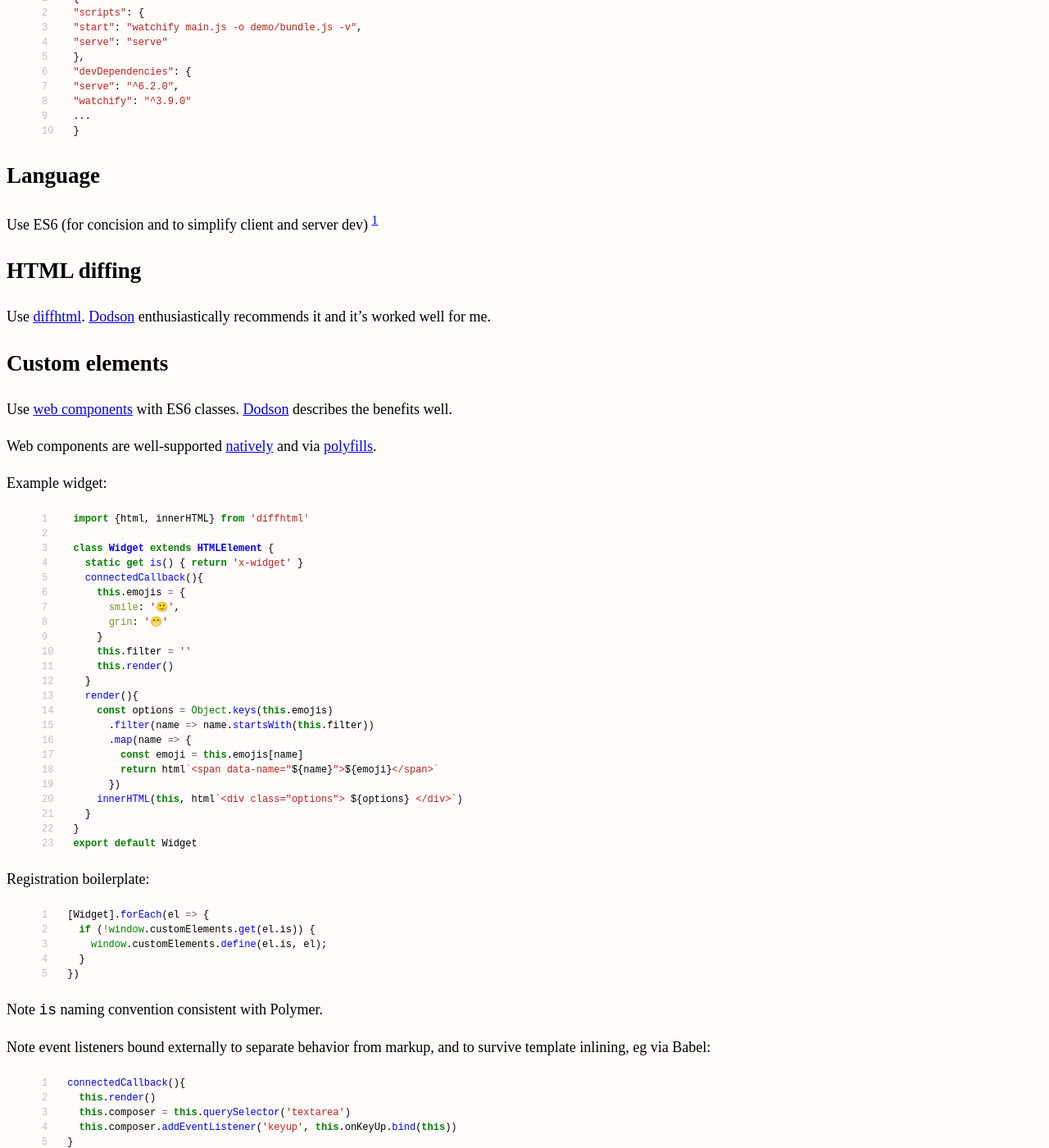
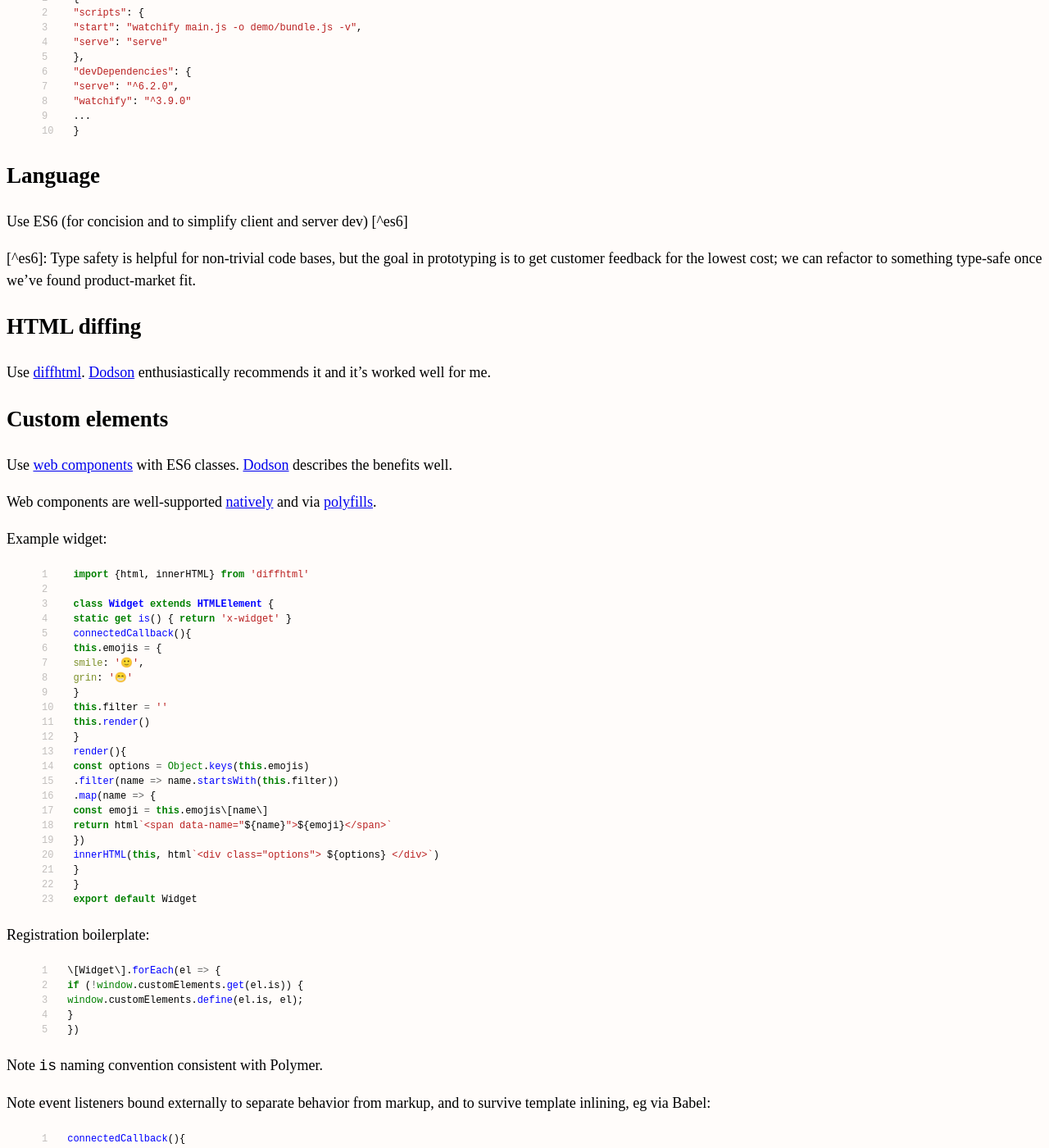
Before and after one commit to erikeldridge/erikeldridge.github.com, a Jekyll site: the page built from _posts/2017-10-13-prototype-toolkit.md, in a window 1280 px wide and 1400 px high, scrolled down 487 px. Shown: the whole window at 82% size. Built offline with Jekyll 4.4.1, drawn with Linux system fonts in a browser that asks for light colours; nearby versions of some CDN libraries; some of the changed text lies outside the part shown.

Commit message:
Update from Forestry.io - 2017-10-13-prototype-toolkit.md

```diff
--- a/_posts/2017-10-13-prototype-toolkit.md
+++ b/_posts/2017-10-13-prototype-toolkit.md
@@ -39,9 +41,9 @@
 
 ## Language
 
-Use ES6 (for concision and to simplify client and server dev) [^es6]
+Use ES6 (for concision and to simplify client and server dev) \[^es6\]
 
-[^es6]: Type safety is helpful for non-trivial code bases, but the goal in prototyping is to get customer feedback for the lowest cost; we can refactor to something type-safe once we've found product-market fit.
+\[^es6\]: Type safety is helpful for non-trivial code bases, but the goal in prototyping is to get customer feedback for the lowest cost; we can refactor to something type-safe once we've found product-market fit.
 
 ## HTML diffing
 
@@ -59,24 +61,24 @@
 import {html, innerHTML} from 'diffhtml'
 
 class Widget extends HTMLElement {
-  static get is() { return 'x-widget' }
-  connectedCallback(){
-    this.emojis = {
-      smile: '🙂',
-      grin: '😁'
-    }
-    this.filter = ''
-    this.render()
-  }
-  render(){
-    const options = Object.keys(this.emojis)
-      .filter(name => name.startsWith(this.filter))
-      .map(name => {
-        const emoji = this.emojis[name]
-        return html`<span data-name="${name}">${emoji}</span>`
-      })
-    innerHTML(this, html`<div class="options"> ${options} </div>`)
-  }
+static get is() { return 'x-widget' }
+connectedCallback(){
+this.emojis = {
+smile: '🙂',
+grin: '😁'
+}
+this.filter = ''
+this.render()
+}
+render(){
+const options = Object.keys(this.emojis)
+.filter(name => name.startsWith(this.filter))
+.map(name => {
+const emoji = this.emojis\[name\]
+return html`<span data-name="${name}">${emoji}</span>`
+})
+innerHTML(this, html`<div class="options"> ${options} </div>`)
+}
 }
 export default Widget
 {% endhighlight %}
@@ -84,10 +86,10 @@
 Registration boilerplate:
 
 {% highlight js linenos %}
-[Widget].forEach(el => {
-  if (!window.customElements.get(el.is)) {
-    window.customElements.define(el.is, el);
-  }
+\[Widget\].forEach(el => {
+if (!window.customElements.get(el.is)) {
+window.customElements.define(el.is, el);
+}
 })
 {% endhighlight %}
 
@@ -97,9 +99,9 @@
 
 {% highlight js linenos %}
 connectedCallback(){
-  this.render()
-  this.composer = this.querySelector('textarea')
-  this.composer.addEventListener('keyup', this.onKeyUp.bind(this))
+this.render()
+this.composer = this.querySelector('textarea')
+this.composer.addEventListener('keyup', this.onKeyUp.bind(this))
 }
 {% endhighlight %}
 
@@ -116,13 +118,20 @@
 
 // $ curl -v -F 'value=@val1.txt' http://localhost:3000/key1
 app.post('/:key', upload.single('value'), (req, res) => {
-  storage[req.params.key] = req.file.buffer.toString() res.end()
+storage\[req.params.key\] = req.file.buffer.toString() res.end()
 })
 
 app.get('/:key', (req, res) => {
-  res.send(storage[key])
-  res.end()
+res.send(storage\[key\])
+res.end()
 })
 {% endhighlight %}
 
+## Custom browser headers
+
+Use [ModHeader](https://chrome.google.com/webstore/detail/modheader/idgpnmonknjnojddfkpgkljpfnnfcklj?hl=en) to set custom headers, eg:
+
+* Dynamically compose services using [dtab headers](https://medium.com/@muuki88/a-beginners-guide-for-twitter-finagle-7ff7189541e5#6560)
+* Route requests using the "host" header
+
 ## Footnotes
```
Also changed, not shown: other parts of _posts/2017-10-13-prototype-toolkit.md (+3 -1 lines).
